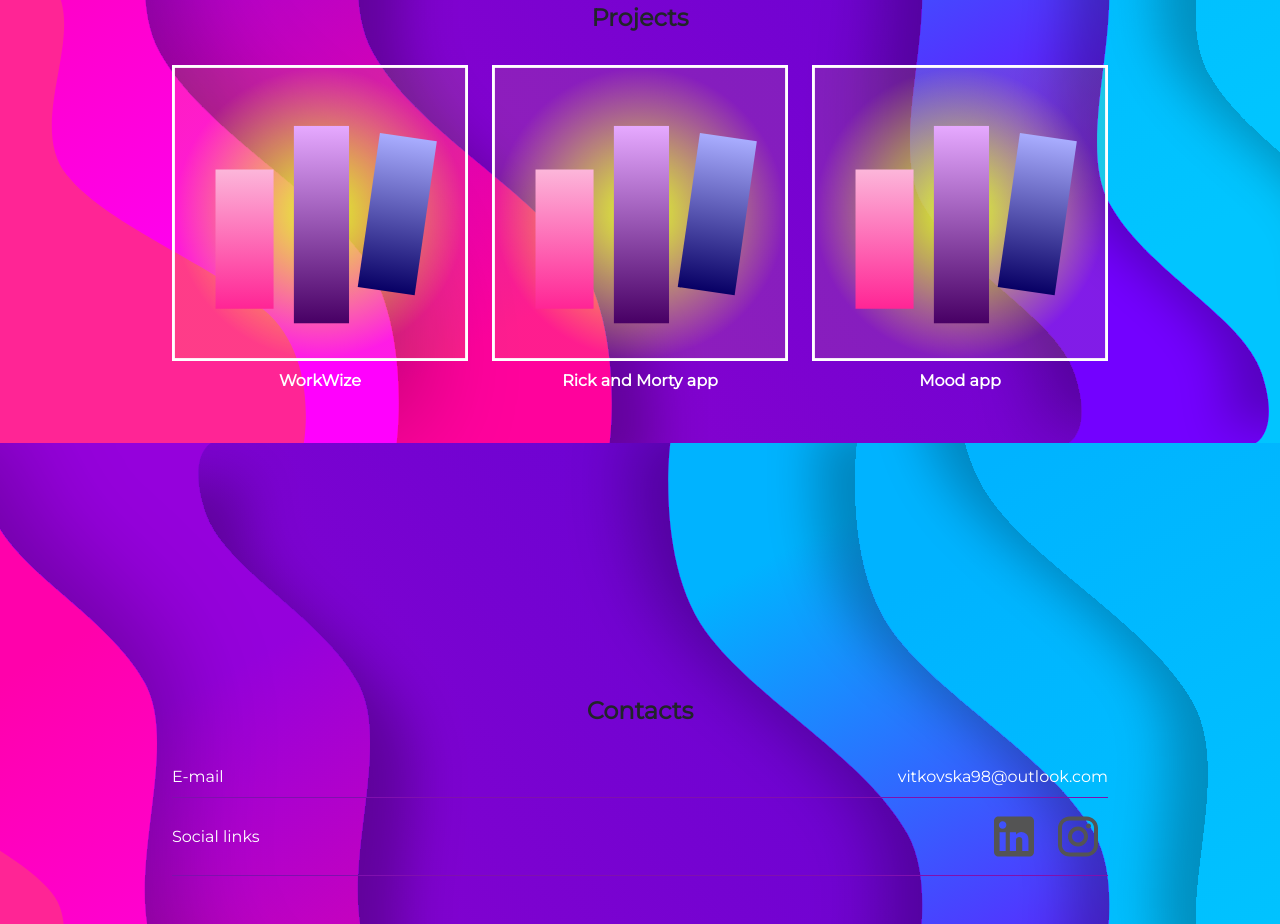
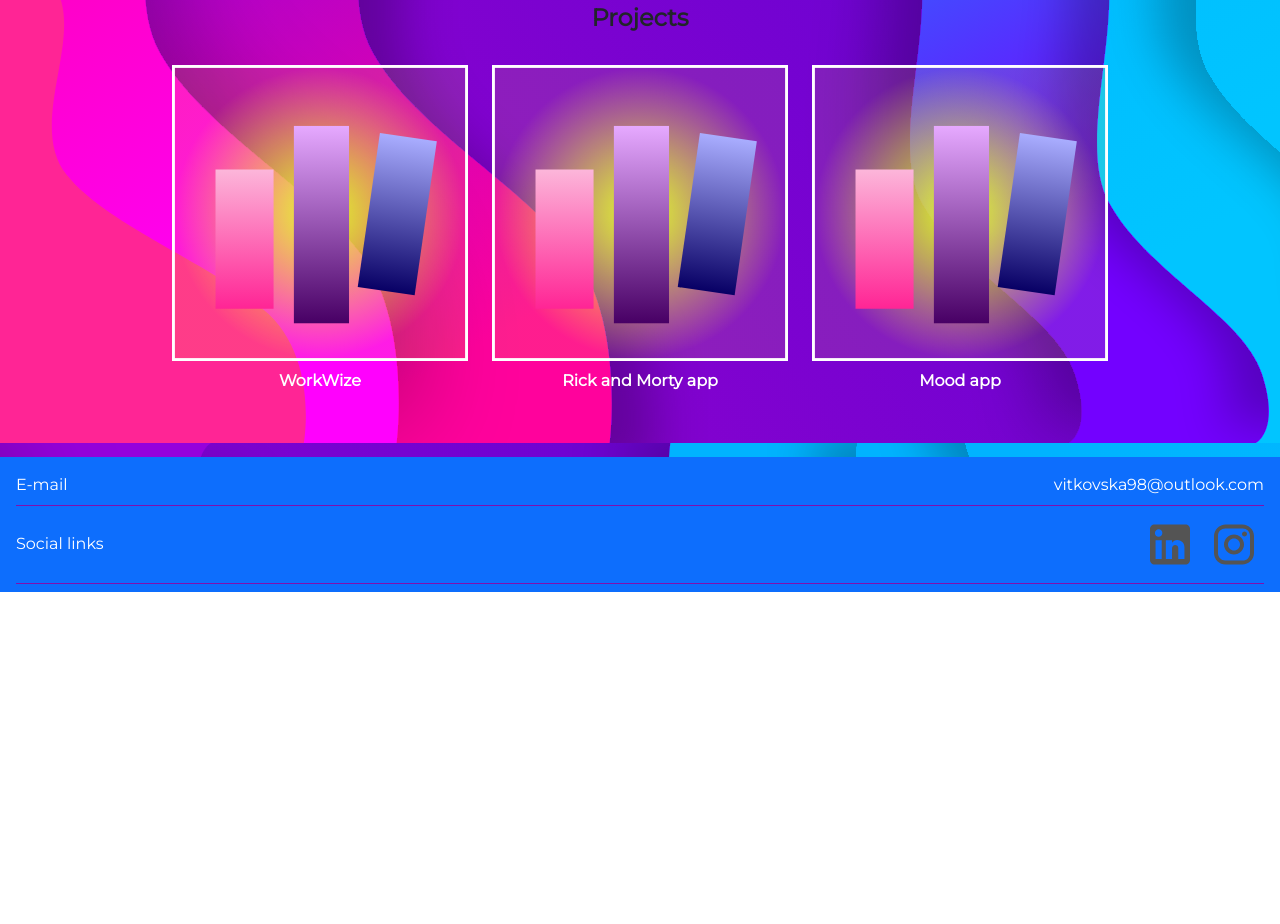
Before and after one commit to glitcheddottiehop/Portfolio, a plain HTML site: page index.html in a window 1280 px wide. Shown: the part 1377-2301 px from the top of the page. After the commit the page ends 1969 px from the top, so only its background shows below. Drawn offline with nearby package versions, Linux system fonts and the light colour scheme.

Commit message:
Add footer

```diff
--- a/index.html
+++ b/index.html
@@ -119,27 +119,27 @@
         </div>
       </section>
     </div>
-    <div class="container w-75 content-spacer pb-5">
+    <footer>
       <section id="contacts" class="contacts">
-        <h4 class="text-center pb-4"><strong>Contacts</strong></h4>
-        <!-- d-flex flex-column flex-md-row mx-auto -->
-          <div class="contacts-container">
+        <div class="contacts-container px-3 pt-2 pb-2">
           <div class="email d-flex justify-content-between pt-2 pb-2 flex-wrap">
             <p>E-mail</p>
-              <p>vitkovska98@outlook.com</p>
+            <p><a href="mailto:vitkovska98@outlook.com">vitkovska98@outlook.com</a></p>
           </div>
           <div class="social-links d-flex justify-content-between pt-2 pb-2 align-middle">
             <div class="flex-column justify-content-center d-flex">
               <p>Social links</p>
             </div>
             <div class="icons">
-                <a href="https://www.linkedin.com/in/santa-vitkovska-5b10251a7/" target="_blank"><img src="./img/linkedin.svg" alt=""></a>
-                <a href="https://www.instagram.com/glitcheddottiehop.art/" target="_blank"><img src="./img/instagram.svg" alt=""></a>
+              <a href="https://www.linkedin.com/in/santa-vitkovska-5b10251a7/" target="_blank"><img src="./img/linkedin.svg"
+                  alt=""></a>
+              <a href="https://www.instagram.com/glitcheddottiehop.art/" target="_blank"><img src="./img/instagram.svg"
+                  alt=""></a>
             </div>
           </div>
         </div>
       </section>
-    </div>
+    </footer>
     <script src="https://cdn.jsdelivr.net/npm/bootstrap@5.2.3/dist/js/bootstrap.bundle.min.js" integrity="sha384-kenU1KFdBIe4zVF0s0G1M5b4hcpxyD9F7jL+jjXkk+Q2h455rYXK/7HAuoJl+0I4" crossorigin="anonymous"></script>
   </body>
 </html>
--- a/style.css
+++ b/style.css
@@ -123,6 +123,10 @@ hr {
   column-gap: 1rem;
 }
 
+footer {
+  background-color: #0d6efd;
+}
+
 @media all and (min-width: 48rem) {
   .image-container {
       max-width: unset;
```
Lines whose indentation alone changed are shown as unchanged.
